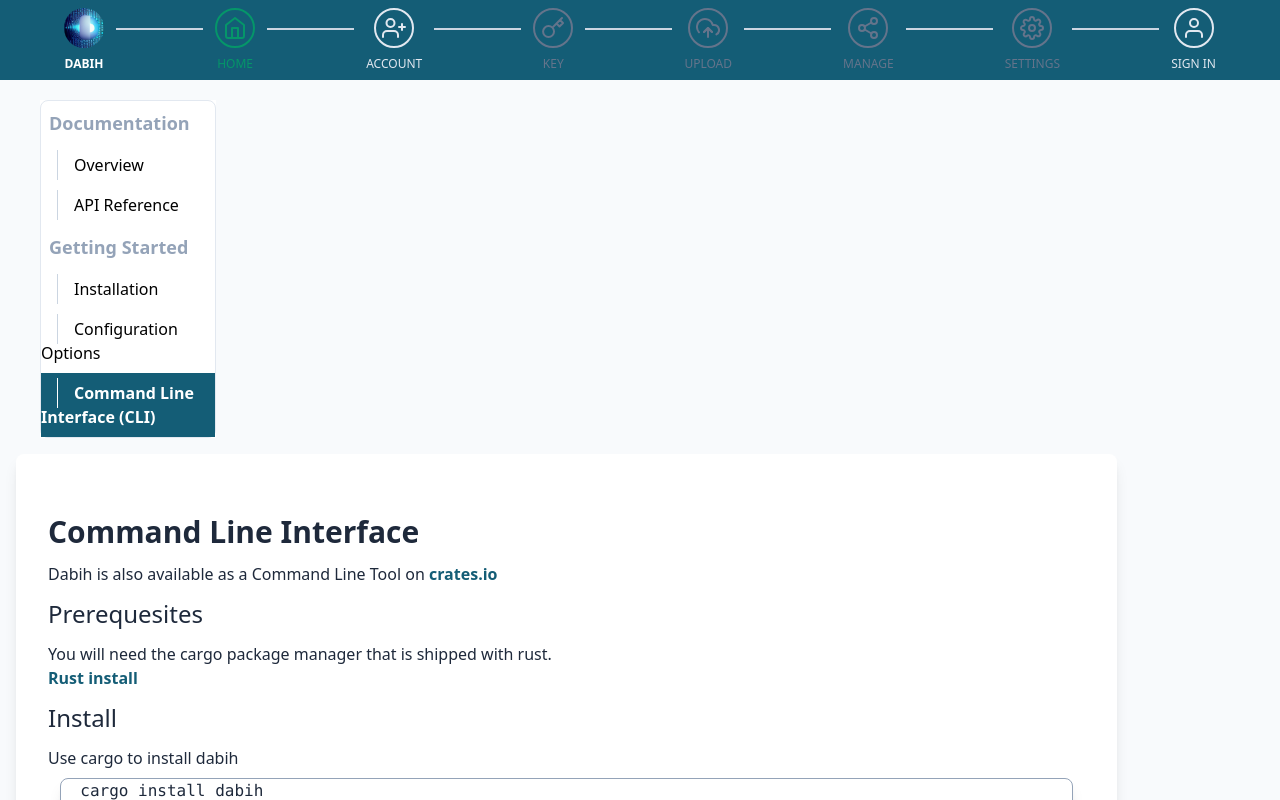
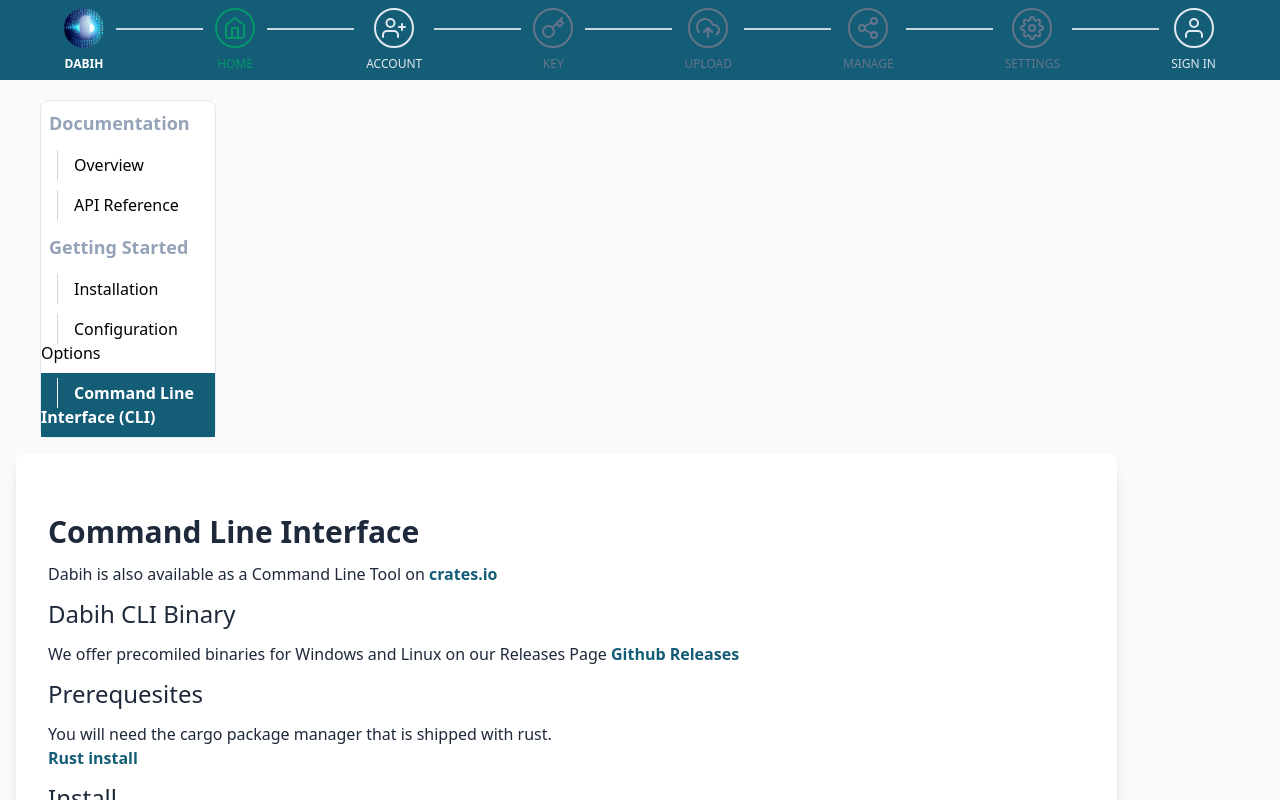
Before and after one commit to spang-lab/dabih, a Next.js app in the folder client/: page /docs/cli in a window 1280 px wide. Shown: the top 800 px of the page. Built offline with nearby package versions, Linux system fonts and the light colour scheme; no server answers.

Commit message:
add releases in docs

```diff
--- a/client/app/docs/cli/page.mdx
+++ b/client/app/docs/cli/page.mdx
@@ -2,6 +2,11 @@
 
 Dabih is also available as a Command Line Tool on
 [crates.io](https://crates.io/crates/dabih)
+
+## Dabih CLI Binary
+
+We offer precomiled binaries for Windows and Linux on our Releases Page
+[Github Releases](https://github.com/spang-lab/dabih/releases)
 
 ## Prerequesites
 
```
